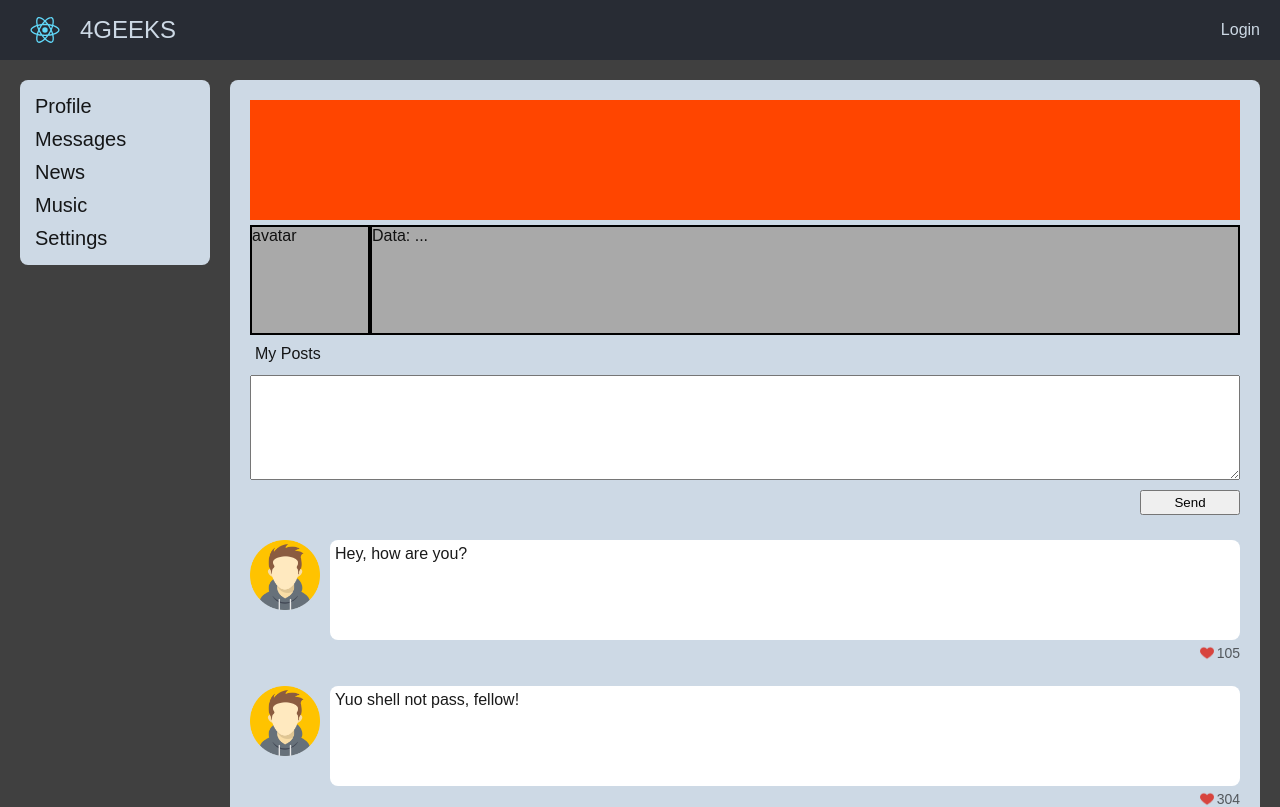
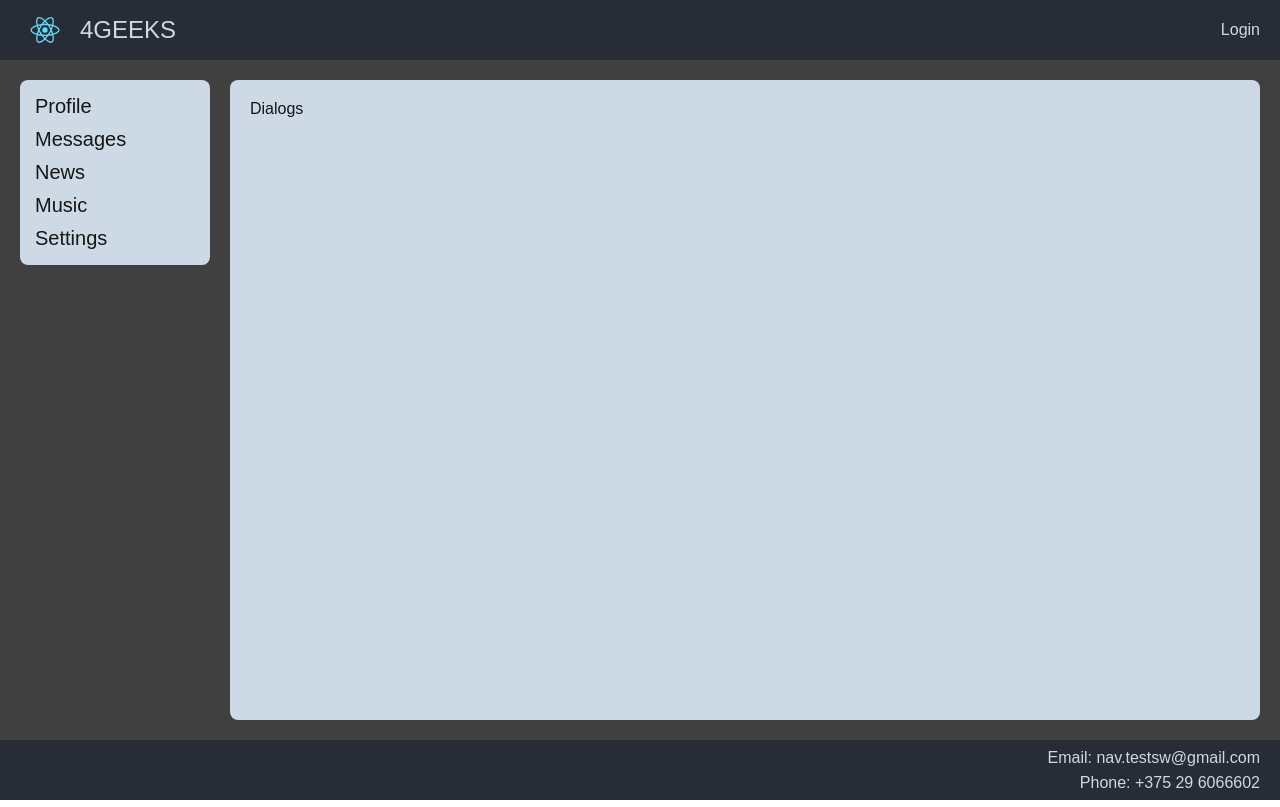
Before and after one commit to andreynav/social-network, a React (Create React App) app: page / in a window 1280 px wide. Shown: the top 807 px of the page. Built offline with nearby package versions, Linux system fonts and the light colour scheme.

Commit message:
18 - stuck footer to screen and made profile scrolling

```diff
--- a/src/App.js
+++ b/src/App.js
@@ -11,8 +11,8 @@ function App() {
             <Header />
             <Navbar />
             <div className='contentWrapper'>
-                <Profile />
-                {/*<Dialogs />*/}
+                {/*<Profile />*/}
+                <Dialogs />
             </div>
             <Footer />
         </div>
--- a/src/components/profile/Profile.module.css
+++ b/src/components/profile/Profile.module.css
@@ -1,6 +1,7 @@
 .profileWrapper {
     display: grid;
     grid-template-rows: 120px 120px auto;
+    overflow: visible auto;
 }
 
 .backgroundPhoto {
--- a/src/components/profile/myPosts/MyPosts.jsx
+++ b/src/components/profile/myPosts/MyPosts.jsx
@@ -15,6 +15,10 @@ export default function MyPosts() {
                 <Post message="Yuo shell not pass, fellow!" like="304" />
                 <Post message="It's my life" like="118" />
                 <Post message="Nice day, let's learn React" like="267" />
+                <Post message="Nice day, let's learn React" like="267" />
+                <Post message="Nice day, let's learn React" like="267" />
+                <Post message="Nice day, let's learn React" like="267" />
+                <Post message="Nice day, let's learn React" like="267" />
             </div>
         </div>
     );
--- a/src/styles/App.css
+++ b/src/styles/App.css
@@ -4,10 +4,9 @@
 }
 
 .appWrapper {
-    min-height: 100vh;
     display: grid;
     grid-template-columns: 220px 3fr;
-    grid-template-rows: 60px 1fr 60px;
+    grid-template-rows: 60px calc(100vh - 120px) 60px;
     grid-template-areas:
             "header header header header"
             "nav main main main"
```
